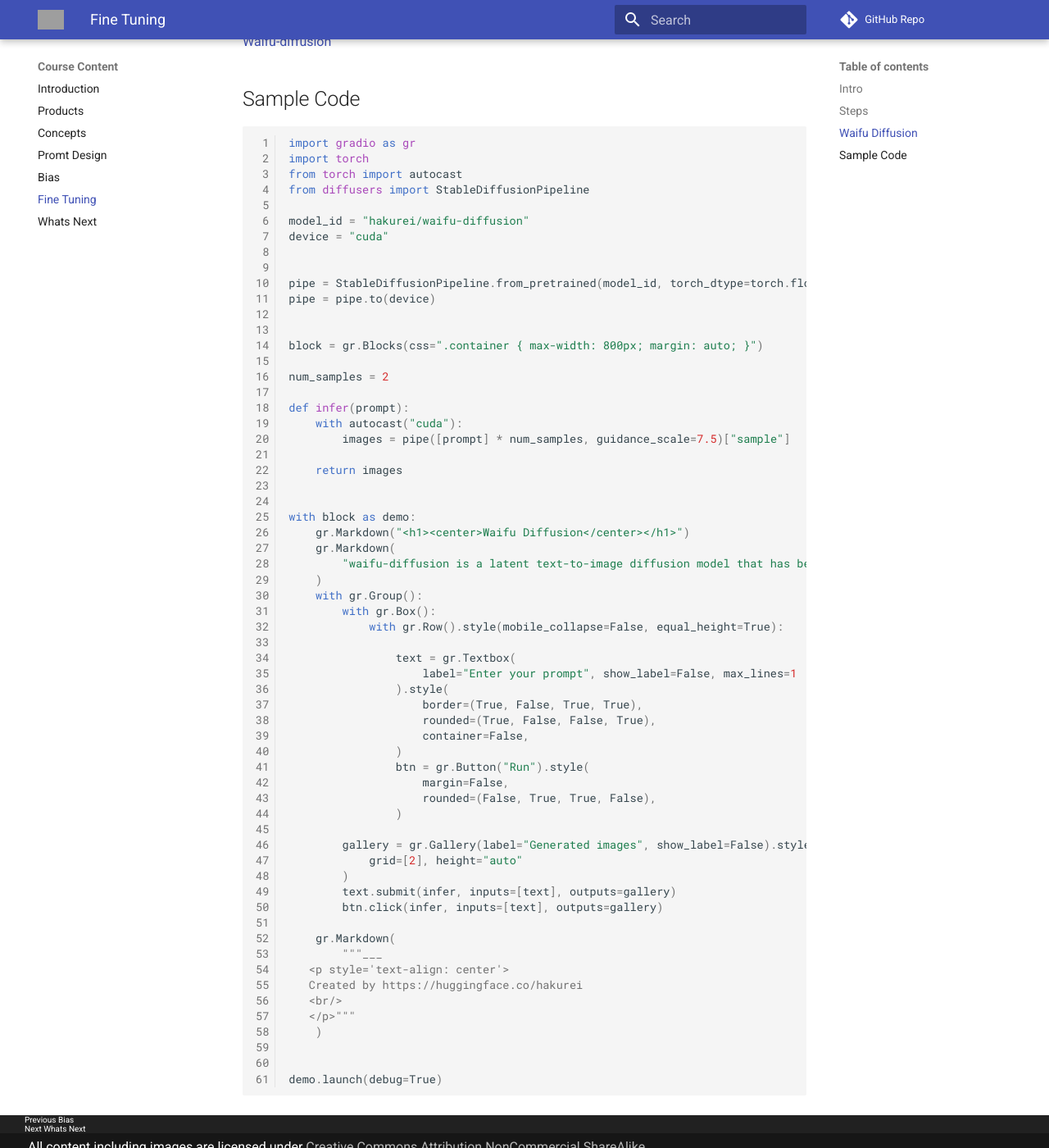
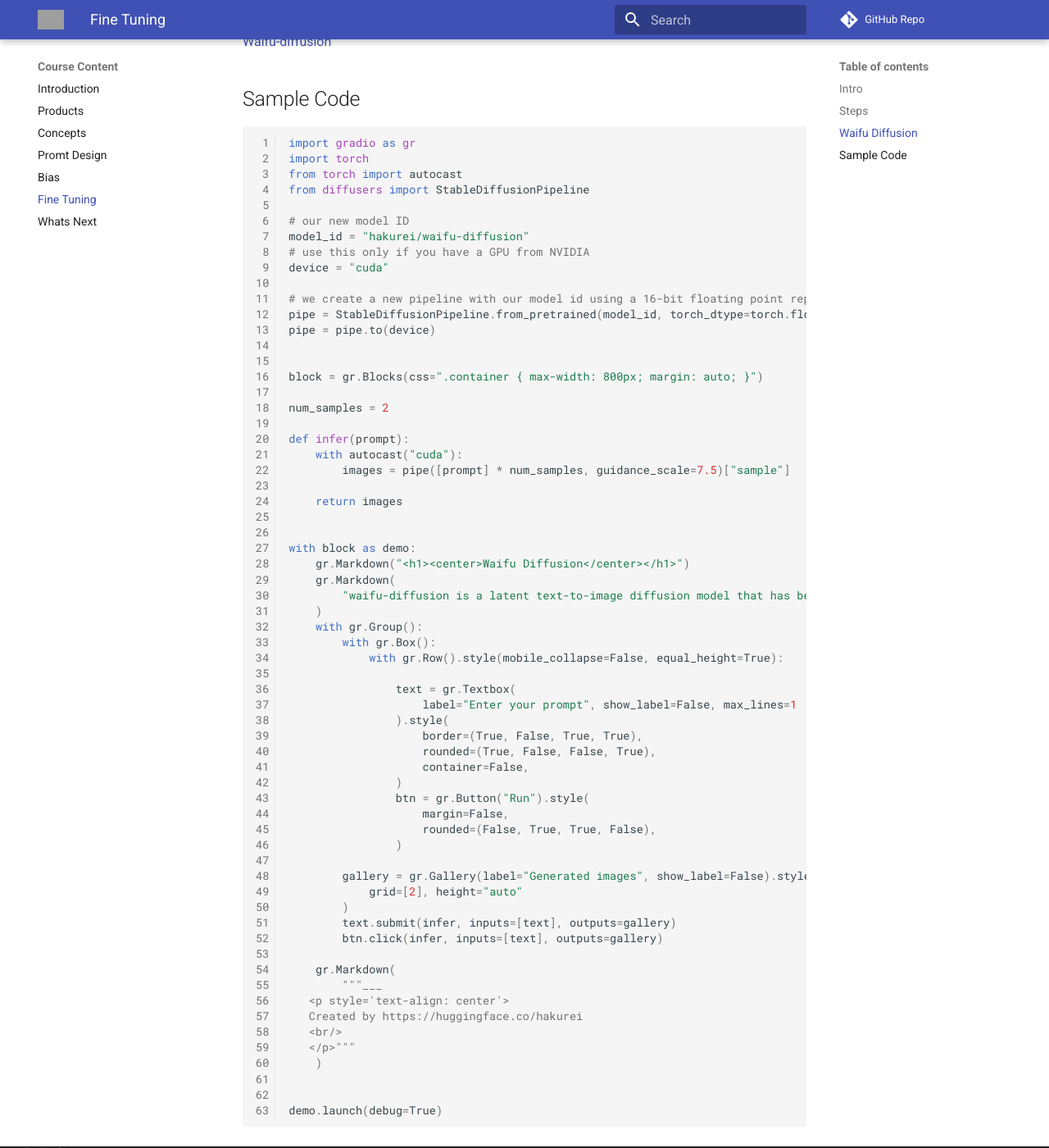
Before and after one commit to CoderDojoTC/generative-art, an MkDocs documentation site: the page built from docs/06-fine-tuning.md, in a window 1280 px wide and 1400 px high, scrolled down 759 px. Shown: the whole window at 82% size. Built offline with MkDocs 1.6.1 and Material for MkDocs 9.7.7, drawn with Linux system fonts in a browser that asks for light colours; comment, search, counter and statistics services are not loaded; grey boxes are pictures that could not be loaded.

Commit message:
updates to markdown content

```diff
--- a/docs/06-fine-tuning.md
+++ b/docs/06-fine-tuning.md
@@ -29,10 +29,12 @@
 from torch import autocast
 from diffusers import StableDiffusionPipeline
 
+# our new model ID
 model_id = "hakurei/waifu-diffusion"
+# use this only if you have a GPU from NVIDIA
 device = "cuda"
 
-
+# we create a new pipeline with our model id using a 16-bit floating point representation
 pipe = StableDiffusionPipeline.from_pretrained(model_id, torch_dtype=torch.float16, revision='fp16')
 pipe = pipe.to(device)
 
--- a/mkdocs.yml
+++ b/mkdocs.yml
@@ -44,6 +44,3 @@
       linenums: true
 plugins:
     - search
-markdown_extensions:
-  - codehilite:
-      linenums: true
```
Also changed, not shown: docs/02-products.md (+2 -0 lines), docs/glossary.md (+1 -1 lines), docs/references.md (+2 -0 lines).
